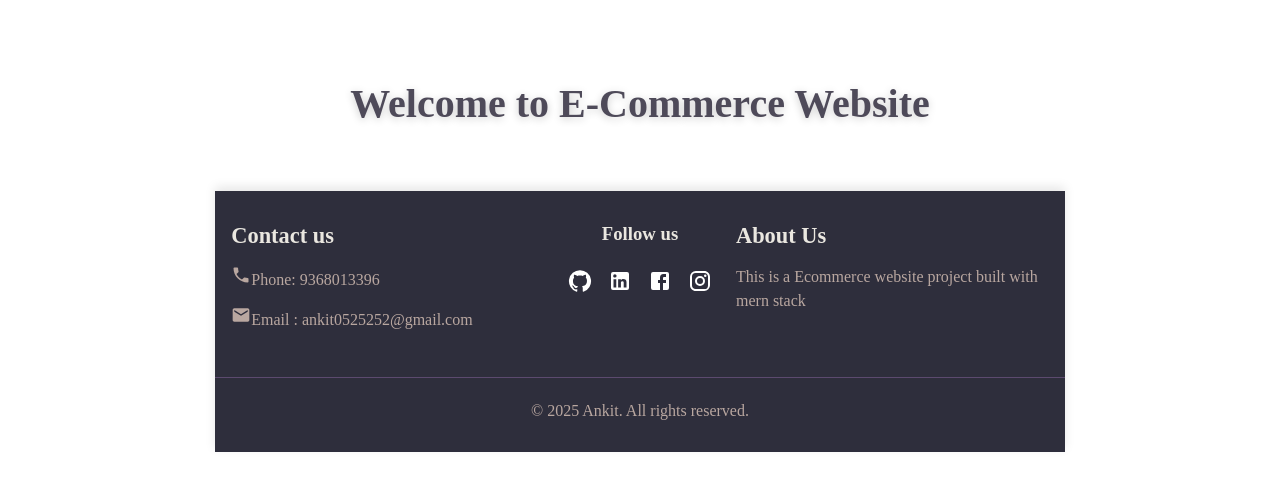
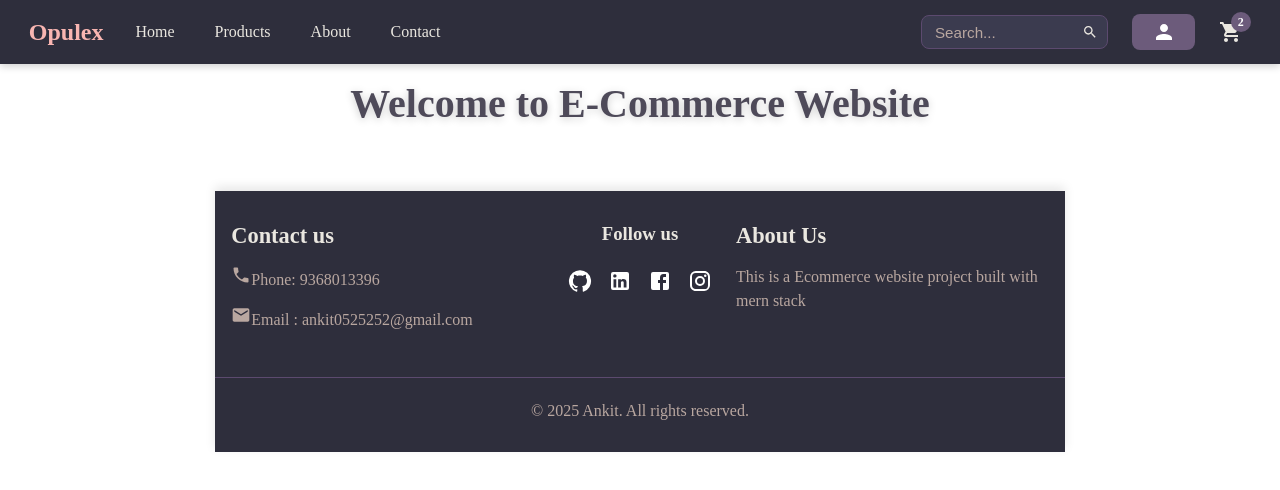
Before and after one commit to AnkitGyan/E-commerce, a React (Vite) app in the folder frontend/e-com-frontend/: page / in a window 1280 px wide. Shown: the top 490 px of the page. Built offline with nearby package versions, Linux system fonts and the light colour scheme.

Commit message:
navbar component created

```diff
--- /dev/null
+++ b/frontend/e-com-frontend/src/components/navbar/Navbar.jsx
@@ -0,0 +1,74 @@
+import { useState } from "react";
+import { Search, ShoppingCart, Person, Menu, Close } from "@mui/icons-material";
+import style from "./Navbar.module.css";
+import { Link } from "react-router-dom";
+
+function Navbar() {
+  const [menuOpen, setMenuOpen] = useState(false);
+
+  return (
+    <nav className={style.navbar}>
+      <div className={style["navbar-container"]}>
+
+        {/* LOGO */}
+        <div className={style["navbar-logo"]}>
+          <Link to="/">Opulex</Link>
+        </div>
+
+        {/* LINKS */}
+        <div
+          className={`${style["navbar-links"]} ${
+            menuOpen ? style.active : ""
+          }`}
+        >
+          <ul>
+            <li><Link to="/" onClick={() => setMenuOpen(false)}>Home</Link></li>
+            <li><Link to="/products" onClick={() => setMenuOpen(false)}>Products</Link></li>
+            <li><Link to="/about-us" onClick={() => setMenuOpen(false)}>About</Link></li>
+            <li><Link to="/contact-us" onClick={() => setMenuOpen(false)}>Contact</Link></li>
+          </ul>
+        </div>
+
+        {/* RIGHT SIDE ICONS */}
+        <div className={style["navbar-icons"]}>
+
+          {/* SEARCH */}
+          <div className={style["search-container"]}>
+  <form className={style["search-form"]}>
+    <input
+      type="text"
+      placeholder="Search..."
+      className={style["search-item"]}
+    />
+    <button type="submit" className={style["search-button"]}>
+      <Search />
+    </button>
+  </form>
+</div>
+          {/* USER ICON */}
+          <Link to="/login" className={style["register-link"]}>
+            <button className={style["register-btn"]}>
+              <Person />
+            </button>
+          </Link>
+
+          {/* CART */}
+          <div className={style["cart-container"]}>
+            <ShoppingCart className={style.icon} />
+            <span className={style["cart-badge"]}>2</span>
+          </div>
+
+          {/* HAMBURGER MENU (MOBILE) */}
+          <div
+            className={style["navbar-hamburger"]}
+            onClick={() => setMenuOpen(!menuOpen)}
+          >
+            {menuOpen ? <Close /> : <Menu />}
+          </div>
+        </div>
+      </div>
+    </nav>
+  );
+}
+
+export default Navbar;
--- /dev/null
+++ b/frontend/e-com-frontend/src/components/navbar/Navbar.module.css
@@ -0,0 +1,234 @@
+
+.navbar {
+    position: fixed;
+    top: 0;
+    width: 100%;
+    background-color: var(--bg-primary);
+    box-shadow: var(--shadow-sm);
+    z-index: 1000;
+
+
+  }
+
+  .navbar-container {
+    max-width: 1200px;
+    padding: 1.8rem;
+    height: 4rem;
+    display: flex;
+    align-items: center;
+    justify-content: space-between;
+  }
+
+  .navbar-logo a {
+    font-size: 1.5rem;
+    font-weight: 700;
+    color: var(--primary-light);
+    text-decoration: none;
+    transition: color 0.2s ease;
+  }
+
+  .navbar-logo a:hover {
+    color: var(--primary-main);
+  }
+
+  .navbar-links {
+    flex: 1;
+    margin-left: 2rem;
+  }
+
+  .navbar-links ul {
+    display: flex;
+    list-style: none;
+    gap: 2.5rem;
+    margin: 0;
+    padding: 0;
+  }
+
+  .navbar-links li a {
+    color: var(--text-primary);
+    text-decoration: none;
+    font-weight: 500;
+    transition: color 0.2s ease;
+  }
+
+  .navbar-links li a:hover {
+    color: var(--primary-light);
+  }
+
+  .search-item {
+    display: flex;
+    align-items: center;
+    gap: 0.5rem;
+  }
+
+  .navbar-icons {
+    display: flex;
+    align-items: center;
+    gap: 1.5rem;
+    width: 250px;
+  }
+
+  .icon {
+    color: var(--text-primary);
+    transition: color 0.2s ease;
+    cursor: pointer;
+  }
+
+  .icon:hover {
+    color: var(--primary-light);
+  }
+
+  .cart-container {
+    position: relative;
+    display: flex;
+    align-items: center;
+  }
+
+  .cart-badge {
+    position: absolute;
+    top: -8px;
+    right: -8px;
+    background-color: var(--primary-main);
+    color: var(--text-light);
+    font-size: 0.75rem;
+    font-weight: 600;
+    min-width: 1.25rem;
+    height: 1.25rem;
+    border-radius: 9999px;
+    display: flex;
+    align-items: center;
+    justify-content: center;
+    padding: 0 0.2rem;
+  }
+
+  .register-link {
+    text-decoration: none;
+    display: flex;
+    align-items: center;
+  }
+
+  .register-btn {
+    background-color: var(--primary-main);
+    color: var(--text-light);
+    padding: 0.5rem 1.2rem;
+    border-radius: 0.5rem;
+    border: none;
+    font-weight: 500;
+    transition: all 0.2s ease;
+    cursor: pointer;
+    height: 36px;
+    display: flex;
+    align-items: center;
+  }
+
+  .register-btn:hover {
+    background-color: var(--primary-dark);
+  }
+
+  .navbar-hamburger {
+    display: none;
+    cursor: pointer;
+  }
+
+  @media (max-width: 768px) {
+    .navbar-links {
+      display: none;
+      position: absolute;
+      top: 4rem;
+      left: 0;
+      right: 0;
+      background-color: var(--bg-primary);
+      padding: 1rem;
+      border-top: 1px solid var(--border-color);
+      box-shadow: var(--shadow-md);
+    }
+
+    .navbar-links.active {
+      display: block;
+    }
+
+    .navbar-links ul {
+      flex-direction: column;
+      gap: 1rem;
+    }
+
+    .navbar-icons {
+      gap: 1.25rem;
+    }
+
+    .navbar-hamburger {
+      display: block;
+      margin-left: 1rem;
+    }
+
+    .navbar-links.active li {
+      padding: 0.5rem 0;
+    }
+
+    .search-item {
+      width: 100%;
+      justify-content: flex-start;
+    }
+    .navbar-icons{
+      width: 300px;
+    }
+  }
+
+  .navbar-links {
+    transition: all 0.3s ease;
+  }
+
+  a:focus, button:focus {
+    outline: 2px solid var(--primary-main);
+    outline-offset: 2px;
+  }
+
+  /* SEARCH BAR */
+.search-container {
+  display: flex;
+  align-items: center;
+}
+
+.search-form {
+  display: flex;
+  align-items: center;
+  background-color: var(--bg-secondary);
+  padding: 0.3rem 0.6rem;
+  border-radius: 0.5rem;
+  border: 1px solid var(--border-color);
+}
+
+.search-item {
+  border: none;
+  background: transparent;
+  color: var(--text-primary);
+  font-size: 0.95rem;
+  padding: 0.2rem;
+  outline: none;
+  width: 150px;
+}
+
+.search-item::placeholder {
+  color: var(--text-secondary);
+}
+
+/* SEARCH BUTTON */
+.search-button {
+  border: none;
+  background: transparent;
+  cursor: pointer;
+  padding: 0;
+  display: flex;
+  align-items: center;
+  justify-content: center;
+}
+
+.search-button svg {
+  font-size: 1rem;
+  color: var(--text-primary);
+  transition: 0.2s ease;
+}
+
+.search-button:hover svg {
+  color: var(--primary-light);
+}
--- a/frontend/e-com-frontend/src/pages/home/Home.jsx
+++ b/frontend/e-com-frontend/src/pages/home/Home.jsx
@@ -1,9 +1,11 @@
 import Footer from "../../components/footer/Footer";
+import Navbar from "../../components/navbar/Navbar";
 import style from './Home.module.css';
 
 function Home(){
   return(
     <div className={style["home-container"]}>
+      <Navbar></Navbar>
       <h1 className={style["home-heading"]}>Welcome to E-Commerce Website</h1>
       <Footer></Footer>
     </div>
```
